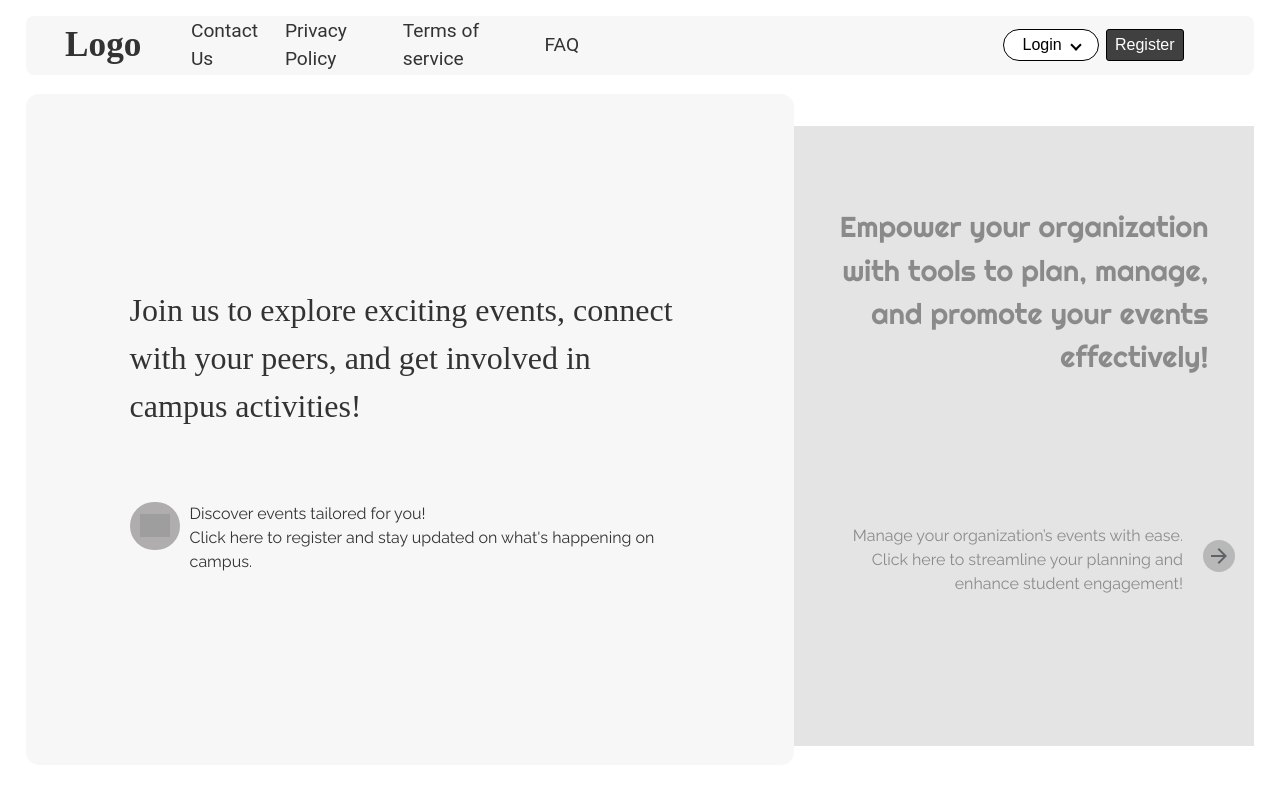
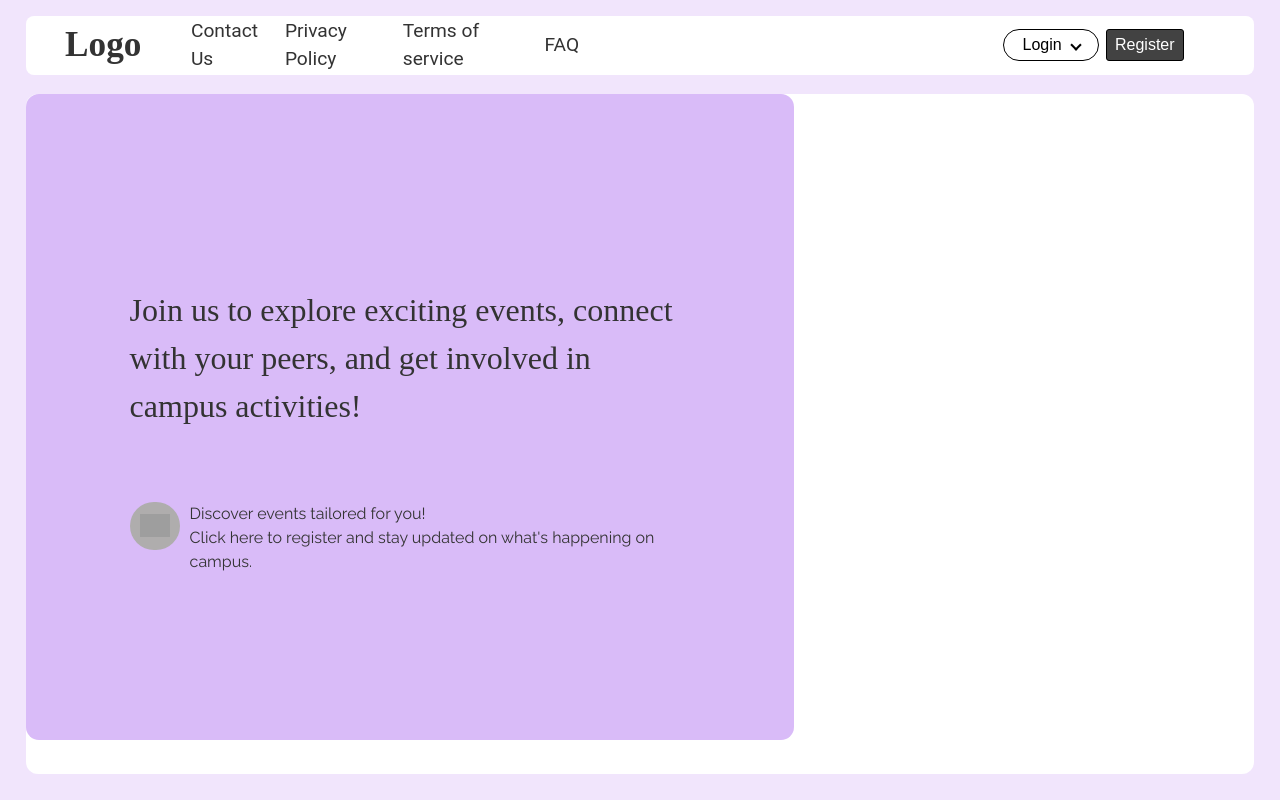
Before and after one commit to rustumsk/EventManagementSystem, a React (Vite) app in the folder frontend/: page / in a window 1280 px wide. Built offline with nearby package versions, Linux system fonts and the light colour scheme; grey boxes are pictures that could not be loaded; a web font is replaced by a local one.

Commit message:
some minor color changes

```diff
--- a/frontend/src/pages/LandingPage.jsx
+++ b/frontend/src/pages/LandingPage.jsx
@@ -22,7 +22,12 @@ const texts = [
   "Simplify Event Management, Amplify Engagement",
   "Set up and customize events easily with step-by-step guidance.",
   "Get feedback and insights to help improve events and engage your audience.",
-  "Build a community by reaching students across campus effectively."
+  "Build a community by reaching students across campus effectively.",
+  "Create an account or log in to explore the latest events and manage your registrations.",
+  "Browse events on campus with categories, featured recommendations, and upcoming events right at your fingertips.",
+  "Select events you’re interested in, fill out a quick registration form, and secure your spot.",
+  "When event day arrives, simply scan the provided QR code at the entrance for a fast, contactless check-in."
+
 ];
 
 export default function LandingPage() {
@@ -156,10 +161,10 @@ export default function LandingPage() {
               >
                 <SwiperSlide className='cSlide'>
                   <div className='lp-sl sl1'>
-                    <p>Create an account or log in to explore the latest events and manage your registrations.</p>
-                    <p>Browse events on campus with categories, featured recommendations, and upcoming events right at your fingertips.</p>
-                    <p>Select events you’re interested in, fill out a quick registration form, and secure your spot.</p>
-                    <p>When event day arrives, simply scan the provided QR code at the entrance for a fast, contactless check-in.</p>
+                    <p>{texts[14]}</p>
+                    <p>{texts[15]}</p>
+                    <p>{texts[16]}</p>
+                    <p>{texts[17]}</p>
                   </div>
                 </SwiperSlide>
                 <SwiperSlide className='cSlide'>
--- a/frontend/src/styles/landing.scss
+++ b/frontend/src/styles/landing.scss
@@ -23,12 +23,13 @@
     gap: 20px 20px;
     padding-left: 2%;
     padding-right: 2%;
-
+    padding-bottom: 2%;
+    background-color: #dabbf862;
     .lp-f-header {
         flex: 1;
         place-content: center;
         .lp-head-container {
-            background-color: $variable;
+            background-color: white;
             border-radius: 8px;
             width: 100%;
             height: 80%;
@@ -171,12 +172,13 @@
         background-color: white;
         flex: 12;
         display: flex;
+        border-radius: 12px;
 
         .lp-l-sec {
             flex: 1;
             border-radius: 13px;
             height: 95%;
-            background-color: $variable;
+            background-color: #D9BBF8;
             display: grid;
             justify-content: center;
             padding-top: 12rem;
@@ -237,10 +239,18 @@
             background-color: white;
             place-content: start;
             padding-top: 2rem;
-
+            opacity: 0%;
+            &:hover{
+                flex: 1;
+                opacity: 100%;
+                .lp-l-sec{
+                    flex: .6;
+                    opacity: 0%;
+                }
+            }
             .lp-r-cont {
                 height: 92%;
-                background-color: rgba(57, 58, 58, 0.137);
+                background-color: #FCDF78;
                 padding-top: 3rem;
 
                 .lp-t-cont {
@@ -463,6 +473,7 @@
                 display: flex;
                 justify-content: center;
                 align-items: center;
+
                 .lp-sl{
                     background-color: gray;
                     height: 87%;
@@ -472,9 +483,8 @@
                     padding-top: 3rem;
                     display: flex;
                     flex-direction: column;
+                    overflow: hidden;
                     gap: 2.2rem;
-                    overflow: scroll;
-                    scrollbar-width: none;
                     p{
                         font-size: 1.4rem;
                         font-family: 'Outfit';
```
